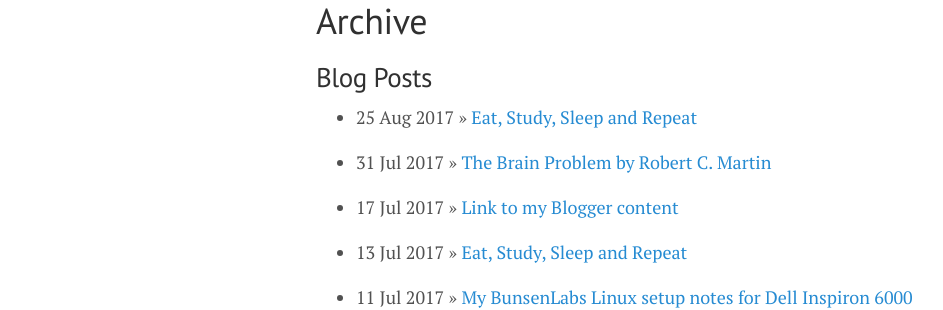
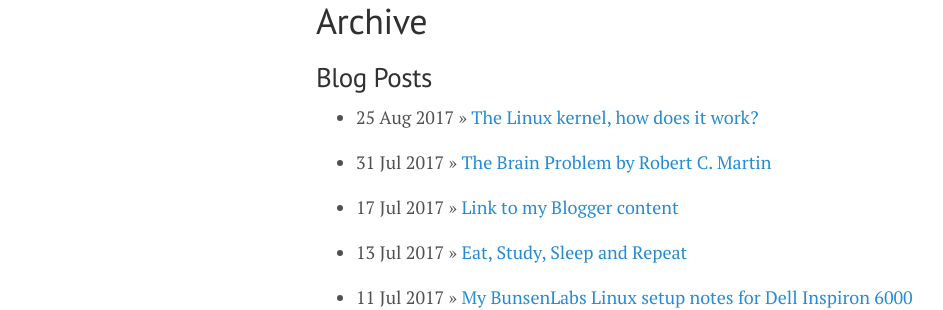
Before and after one commit to lgeurts/lgeurts.github.io, a Jekyll site: the page built from archive.md, in a window 1280 px wide. Shown: the part 121-431 px from the top of the page, without its empty margins (0-943 px from the left). Built offline with Jekyll 4.4.1, drawn with Linux system fonts in a browser that asks for light colours; nearby versions of some CDN libraries.

Commit message:
Update 2017-08-25-linux-kernel-explained.md

```diff
--- a/_posts/2017-08-25-linux-kernel-explained.md
+++ b/_posts/2017-08-25-linux-kernel-explained.md
@@ -1,9 +1,9 @@
 ---
 layout: post
-title: Eat, Study, Sleep and Repeat
+title: The Linux kernel, how does it work?
 read_time: true
 comments: true
-category:
+category: Open Source
 tags: [ Linux ]
 ---
 
```
